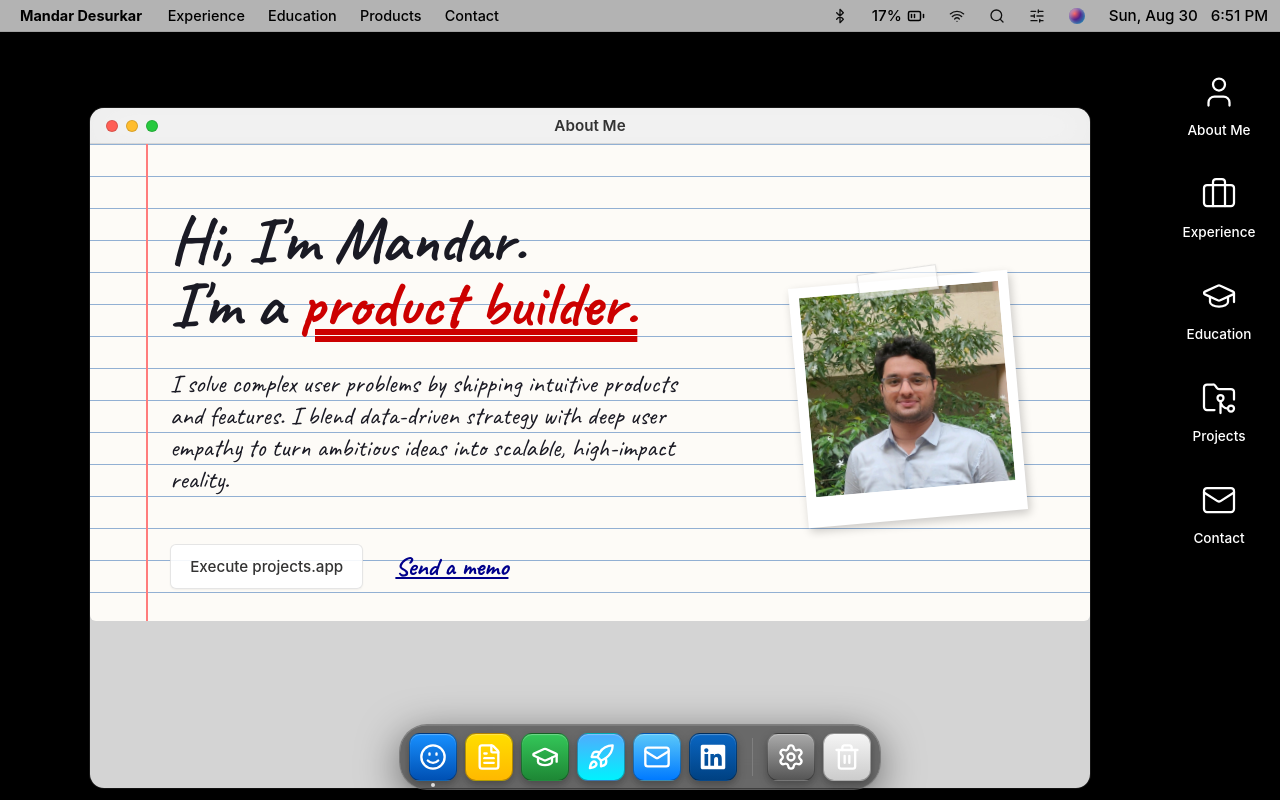
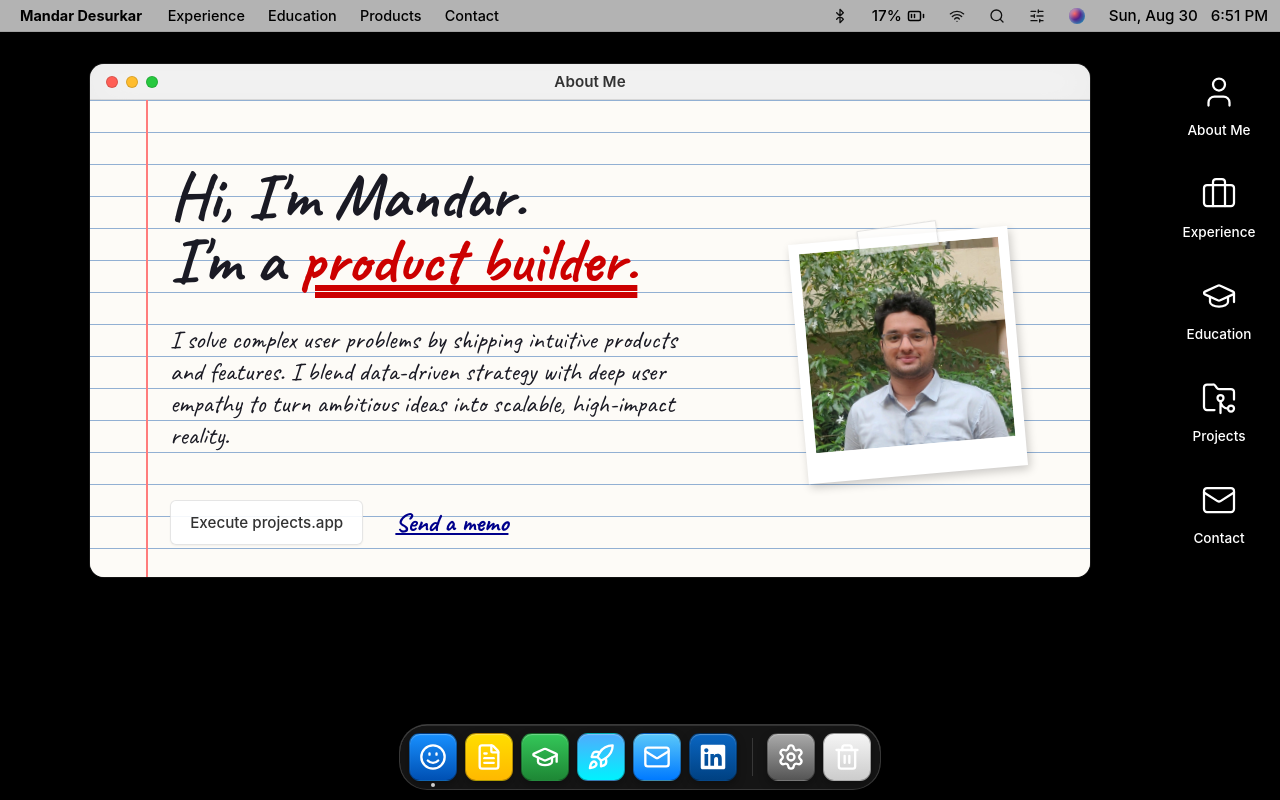
Before and after one commit to Mandar-Desurkar/Mandar-website, a Next.js app: page / in a window 1280 px wide. Built offline with nearby package versions, Linux system fonts and the light colour scheme.

Commit message:
style: fit window height to content

```diff
--- a/src/app/globals.css
+++ b/src/app/globals.css
@@ -162,11 +162,12 @@ a {
   .absolute-window {
     width: 80%;
     max-width: 1000px; /* slightly wider max-width for modern desktop */
-    height: 85vh; /* fill more of the screen vertically */
-    max-height: 800px;
+    height: fit-content; /* shrink to fit the tab content */
+    max-height: 85vh; /* scroll if the tab is too long */
+    overflow-y: auto; /* enable scrolling if it hits max height */
     /* Center it inside the safe area */
-    top: 44px;
-    bottom: 100px;
+    top: 0;
+    bottom: 0;
     left: 20px;
     right: 120px; /* Leave space for desktop icons on the right */
     margin: auto;
```
